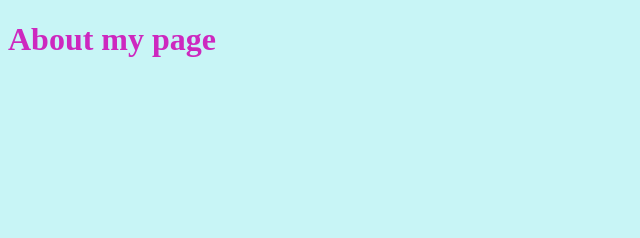
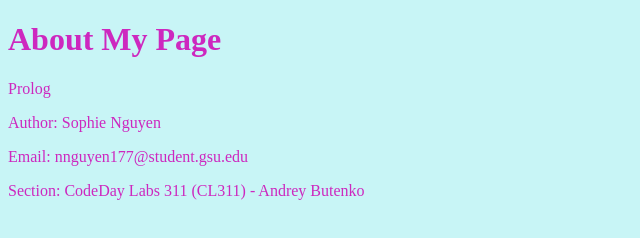
Before and after one commit to SophieNguyen113/node.js-onboarding, a website: page nodejs/public/about.html in a window 1280 px wide. Shown: the whole page, without its empty margins (0-640 px from the left). Drawn offline with Linux system fonts and the light colour scheme.

Commit message:
Initial Commit

```diff
--- a/nodejs/public/about.html
+++ b/nodejs/public/about.html
@@ -8,6 +8,10 @@
     <title>About</title>
   </head>
   <body>
-    <h1>About my page</h1>
+    <h1>About My Page</h1>
+    <p> Prolog </p>
+    <p> Author:  Sophie Nguyen </p>
+    <p> Email:  nnguyen177@student.gsu.edu </p>
+    <p> Section: CodeDay Labs 311 (CL311) - Andrey Butenko </p>
   </body>
 </html>
```
Also changed, not shown: nodejs/public/index.html (+10 -1 lines).
